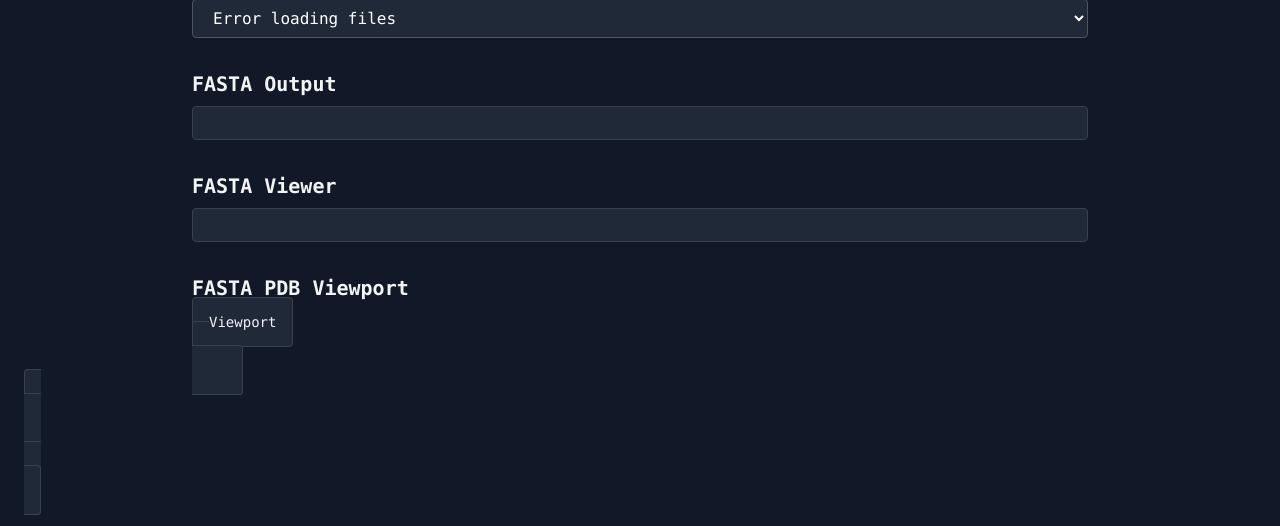
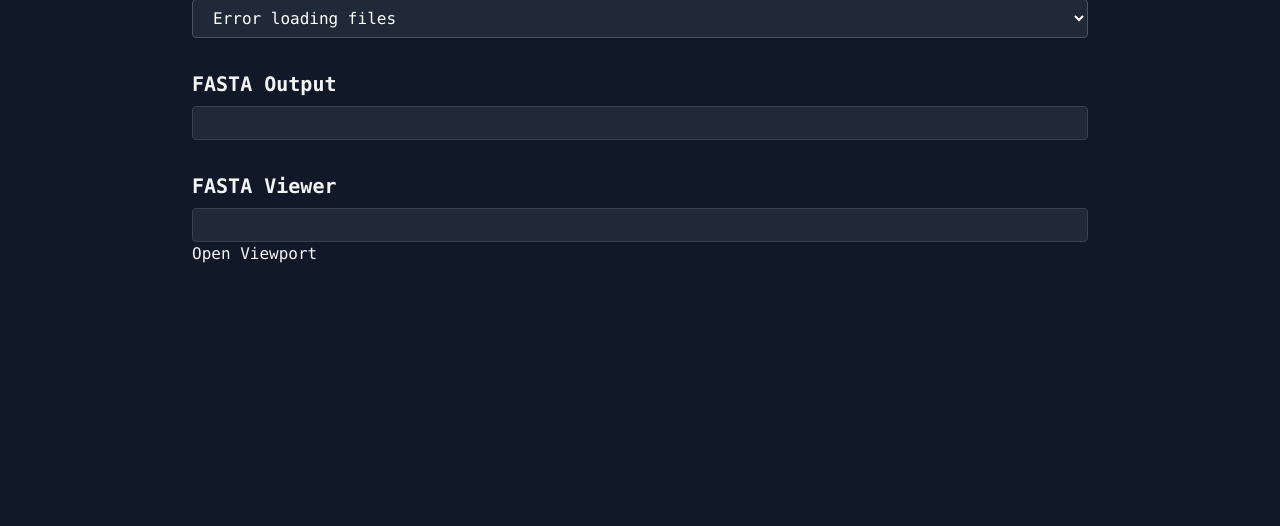
Before and after one commit to Lumonike/SigmaFold, a Flask app: template templates/template.html in a window 1280 px wide. Shown: the part 315-841 px from the top of the page. After the commit the page ends 578 px from the top, so only its background shows below. Run offline with Flask 3, Linux system fonts and the light colour scheme; the template is opened without the code that fills it, so the values that code supplies are empty; parts of the project's set-up code (start-up, migrations or seed data) failed here and were passed over; some libraries are stand-ins or nearby versions.

Commit message:
fixed viewport link format

```diff
--- a/templates/template.html
+++ b/templates/template.html
@@ -79,11 +79,13 @@
       <div id="result3"
            class="p-4 bg-gray-800 border border-gray-700 rounded text-sm whitespace-pre-wrap overflow-x-auto"></div>
     </div>
-    <div>
-      <h2 class="text-xl font-semibold mb-2">FASTA PDB Viewport</h2>
-      <a id="viewport_link"
-           class="p-4 bg-gray-800 border border-gray-700 rounded text-sm whitespace-pre-wrap overflow-x-auto" href="viewport">Viewport</div>
-    </div>
+    <a
+    id="viewport_link"
+    href="viewport"
+    className="px-4 py-2 bg-red-600 text-white rounded hover:bg-red-700 transition text-sm whitespace-pre-wrap overflow-x-auto border border-gray-700 inline-block"
+   >
+    Open Viewport
+   </a>
   </div>
 
   <script>
--- a/website.py
+++ b/website.py
@@ -110,4 +110,4 @@
     return jsonify({'files': files})
 
 if __name__ == '__main__':
-    app.run(debug=True, port=1111)
+    app.run(debug=True, port=1212)
```
